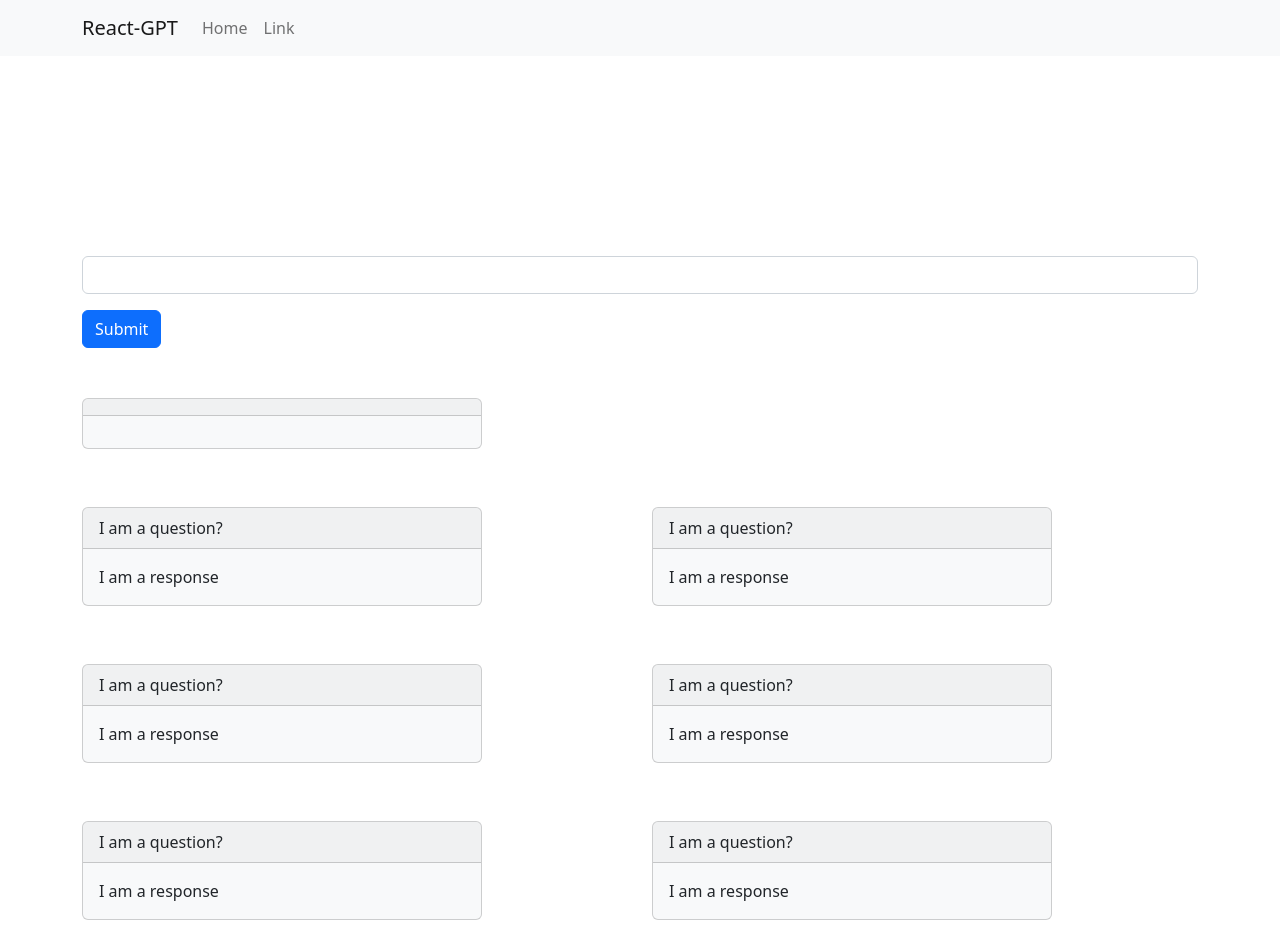
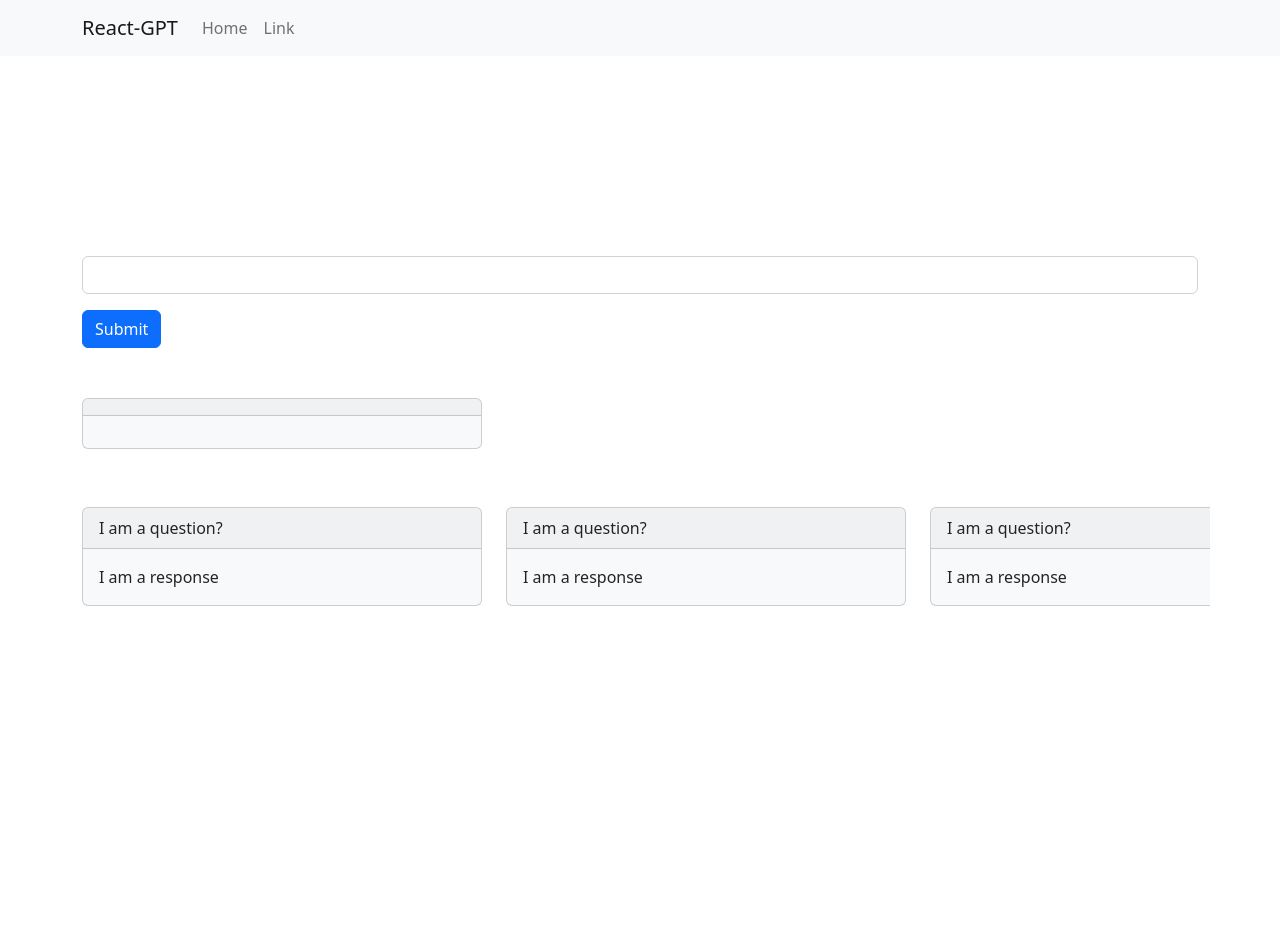
Before and after one commit to theguptaji/react-gpt, a React (Create React App) app in the folder react-chatgpt/: page / in a window 1280 px wide. After the commit the page ends 800 px from the top, so only its background shows below. Built offline with nearby package versions, Linux system fonts and the light colour scheme.

Commit message:
Horizonal scrollbar implemented [#4]

```diff
--- a/react-chatgpt/src/App.css
+++ b/react-chatgpt/src/App.css
@@ -46,12 +46,11 @@
   margin-top: 50px;
 }
 
-.testimonial-group-row {
-  display: flex;
-  flex-wrap: nowrap;
-  overflow-x: auto;
+.scrollableX {
+  overflow: auto;
+  width: auto;
 }
 
-.testimonial-group-col {
-  flex: 0 0 auto;
+.scrollableRow {
+  width: max-content;
 }
--- a/react-chatgpt/src/App.js
+++ b/react-chatgpt/src/App.js
@@ -60,15 +60,15 @@ function App() {
     <Container>
     <MyCard response={response} question={prompt}/>
     </Container>
-    <Container class="overflow-scroll">
-    <Row className='testimonial-group-row'>
-        <Col className='testimonial-group-col'><MyCard response={"I am a response"} question={"I am a question?"}/></Col>
-        <Col className='testimonial-group-col'><MyCard response={"I am a response"} question={"I am a question?"}/></Col>
-        <Col className='testimonial-group-col'><MyCard response={"I am a response"} question={"I am a question?"}/></Col>
-        <Col className='testimonial-group-col'><MyCard response={"I am a response"} question={"I am a question?"}/></Col>
-        <Col className='testimonial-group-col'><MyCard response={"I am a response"} question={"I am a question?"}/></Col>
-        <Col className='testimonial-group-col'><MyCard response={"I am a response"} question={"I am a question?"}/></Col>
-    </Row>
+    <Container className='scrollableX'>
+      <Row className='scrollableRow'>
+          <Col><MyCard response={"I am a response"} question={"I am a question?"}/></Col>
+          <Col><MyCard response={"I am a response"} question={"I am a question?"}/></Col>
+          <Col><MyCard response={"I am a response"} question={"I am a question?"}/></Col>
+          <Col><MyCard response={"I am a response"} question={"I am a question?"}/></Col>
+          <Col><MyCard response={"I am a response"} question={"I am a question?"}/></Col>
+          <Col><MyCard response={"I am a response"} question={"I am a question?"}/></Col>
+      </Row>
     </Container>
     </div>
   );
```
